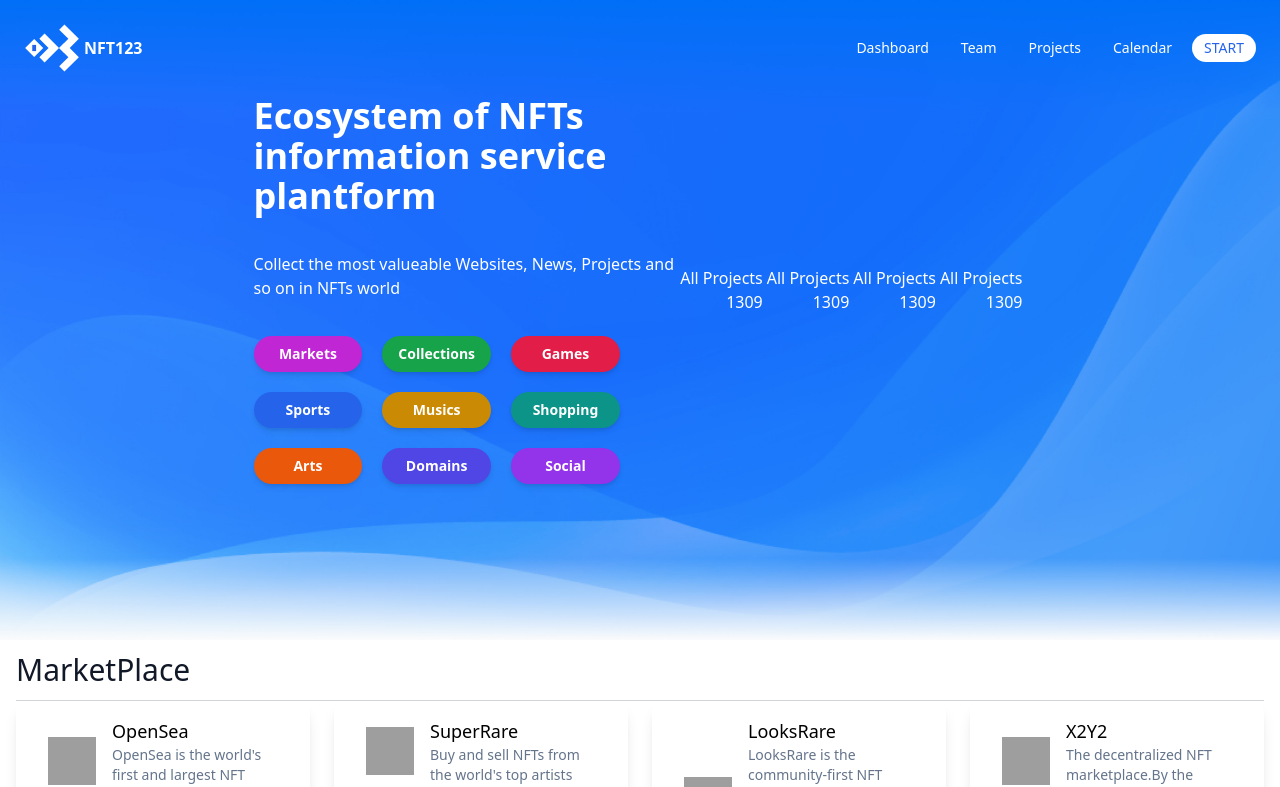
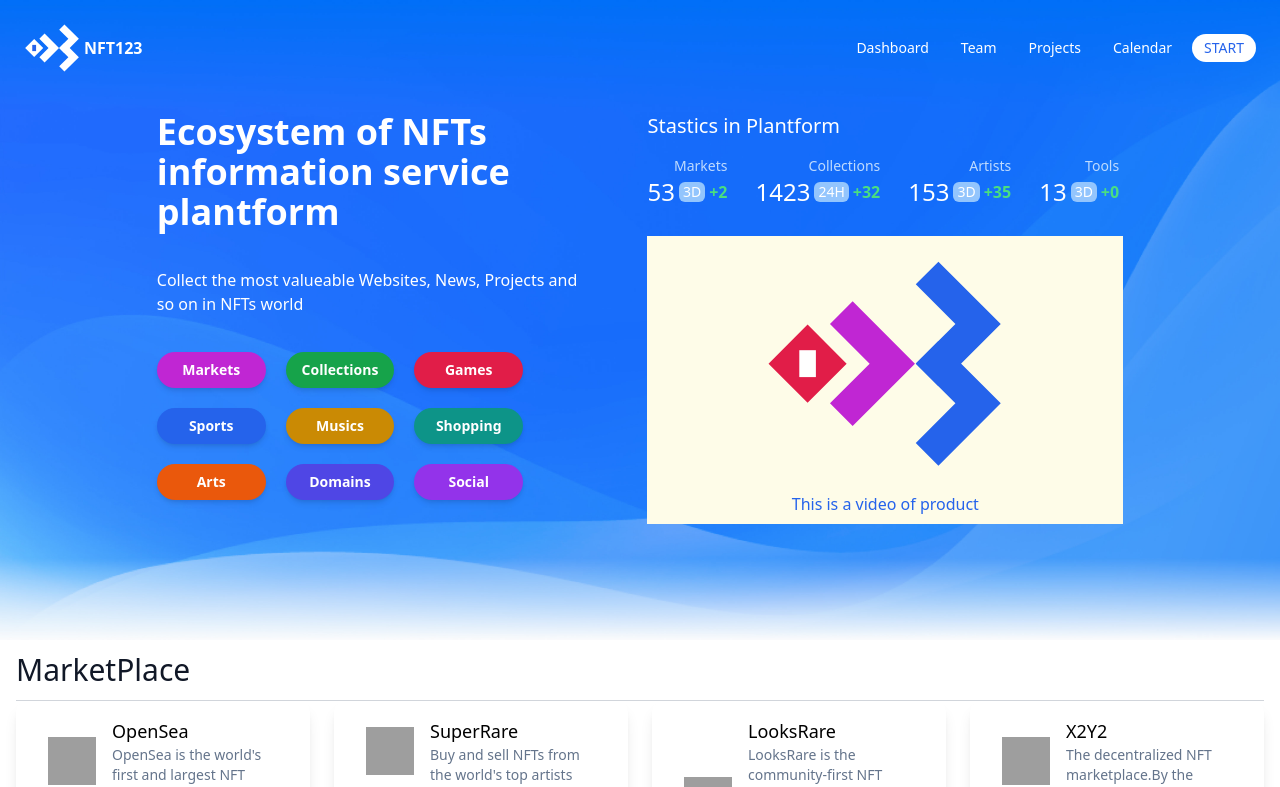
Before and after one commit to NFT123-top/web, a React (Vite) app in the folder client/: page / in a window 1280 px wide. Shown: the top 787 px of the page. Built offline with nearby package versions, Linux system fonts and the light colour scheme; grey boxes are pictures that could not be loaded.

Commit message:
update welcome

```diff
--- a/client/src/components/Welcome.jsx
+++ b/client/src/components/Welcome.jsx
@@ -8,8 +8,8 @@ let content_2 = "Collect the most valueable Websites, News, Projects and so on i
 
 const Welcome = () => {
   return (
-    <div className="text-white" >
-      <div className="flex flex-col sm:flex-row items-center justify-center ">
+    <div className="text-white pt-4" >
+      <div className="flex flex-col sm:flex-row items-start justify-center gap-16">
         <div className="flex flex-col items-start sm:w-1/3 justify-center gap-3">
           <div className="flex flex-1 justify-center items-center flex-row md:max-w-md">
             {/* <img className="w-12" src={img} alt="" /> */}
@@ -32,23 +32,48 @@ const Welcome = () => {
             <button className="btn-second"> Save changes</button> */}
           </div>
         </div>
-        <div className="flex justify-end  items-center">
-          {/* <img className=" " src={img1} alt="" /> */}
-          <div className=" pr-1 flex flex-col items-end">
-              <span>All Projects</span>
-              <span>1309</span>
+        <div className="">
+          <div className="pb-4 text-xl">
+            Stastics in Plantform
           </div>
-          <div className=" pr-1 flex flex-col items-end">
-              <span>All Projects</span>
-              <span>1309</span>
+          <div className="flex justify-end items-start space-x-6 h-20 font-sans ">
+            {/* <img className=" " src={img1} alt="" /> */}
+            <div className="pr-1 flex flex-col items-end">
+              <span className=" text-blue-200 text-sm">Markets</span>
+              <div className="flex items-center space-x-1">
+                <span className="text-white text-2xl">53</span>
+                <span className="bg-blue-300 rounded-md px-1 text-sm font-thin" >3D</span>
+                <span className=" text-green-400 font-bold">+2</span>
+              </div>
+            </div>
+            <div className=" pr-1 flex flex-col items-end">
+              <span className=" text-blue-200 text-sm">Collections</span>
+              <div className="flex items-center space-x-1">
+                <span className="text-white text-2xl">1423</span>
+                <span className="bg-blue-300 rounded-md px-1 text-sm font-thin" >24H</span>
+                <span className=" text-green-400 font-bold">+32</span>
+              </div>
+            </div>
+            <div className=" pr-1 flex flex-col items-end">
+              <span className=" text-blue-200 text-sm">Artists</span>
+              <div className="flex items-center space-x-1">
+                <span className="text-white text-2xl">153</span>
+                <span className="bg-blue-300 rounded-md px-1 text-sm font-thin" >3D</span>
+                <span className=" text-green-400 font-bold">+35</span>
+              </div>
+            </div>
+            <div className=" pr-1 flex flex-col items-end">
+              <span className=" text-blue-200 text-sm">Tools</span>
+              <div className="flex items-center space-x-1">
+                <span className="text-white text-2xl">13</span>
+                <span className="bg-blue-300 rounded-md px-1 text-sm font-thin" >3D</span>
+                <span className=" text-green-400 font-bold">+0</span>
+              </div>
+            </div>
           </div>
-          <div className=" pr-1 flex flex-col items-end">
-              <span>All Projects</span>
-              <span>1309</span>
-          </div>
-          <div className=" pr-1 flex flex-col items-end">
-              <span>All Projects</span>
-              <span>1309</span>
+          <div className="h-72 bg-yellow-50 justify-items-center items-center flex flex-col">
+            <img className="h-64 w-64" src={img1} alt="" />
+            <span className=" text-blue-600">This is a video of product</span>
           </div>
         </div>
       </div>
```
